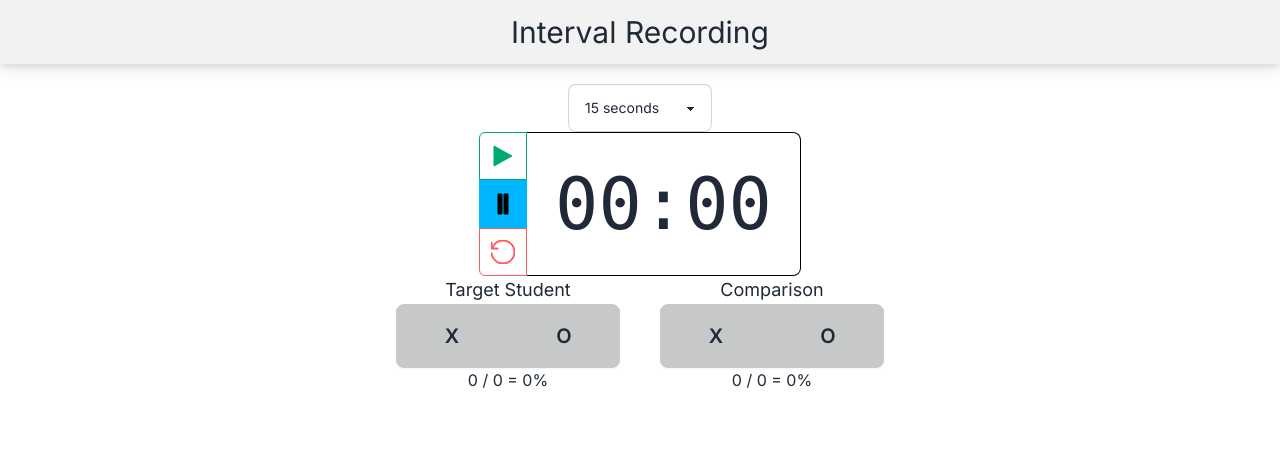
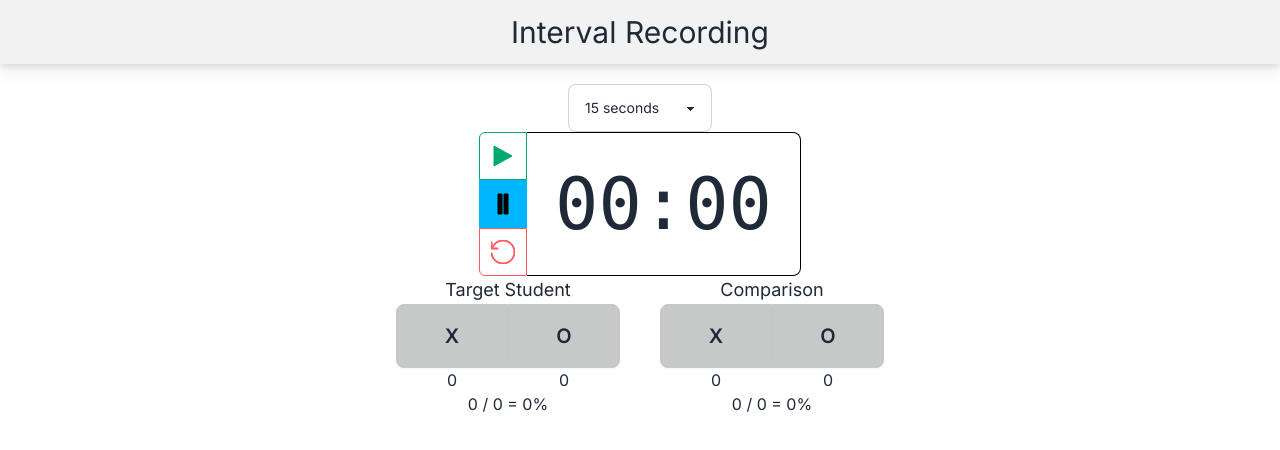
Before and after one commit to Walrussuit101/intervals, a Next.js app: page / in a window 1280 px wide. Shown: the top 450 px of the page. Built offline with nearby package versions, Linux system fonts and the light colour scheme.

Commit message:
add x / o counters

```diff
--- a/src/app/page.tsx
+++ b/src/app/page.tsx
@@ -4,11 +4,41 @@ import Timer from "@/components/Timer";
 import useTimer from "@/hooks/useTimer";
 import { useState } from "react";
 
+interface XO {
+    x: number
+    o: number
+}
+
 const Home = () => {
     const { totalSeconds, setTotalSeconds, shouldIncrement, setShouldIncrement } = useTimer();
     const [interval, setInterval] = useState(15);
-    const [targetOs, setTargetOs] = useState(0);
-    const [comparisonOs, setComparisonOs] = useState(0);
+
+    const [target, setTarget] = useState({
+        x: 0,
+        o: 0
+    });
+    const [comparison, setComparison] = useState({
+        x: 0,
+        o: 0
+    });
+
+    const addToTarget = (toAdd: XO) => {
+        setTarget(prev => {
+            return {
+                x: prev.x + toAdd.x,
+                o: prev.o + toAdd.o
+            }
+        })
+    }
+
+    const addToComparison = (toAdd: XO) => {
+        setComparison(prev => {
+            return {
+                x: prev.x + toAdd.x,
+                o: prev.o + toAdd.o
+            }
+        })
+    }
 
     const numIntervals = Math.floor(totalSeconds / interval);
 
@@ -38,27 +68,41 @@ const Home = () => {
                     resetAction={() => {
                         setShouldIncrement(false);
                         setTotalSeconds(0);
-                        setTargetOs(0);
-                        setComparisonOs(0);
+                        setTarget({
+                            x: 0,
+                            o: 0
+                        });
+                        setComparison({
+                            x: 0,
+                            o: 0
+                        });
                     }}
                 />
                 <div className="flex w-full justify-center items-center gap-10">
                     <div className="flex flex-col items-center">
                         <p className="text-lg">Target Student</p>
                         <div className="flex w-56">
-                            <button className="btn btn-lg w-1/2 btn-active rounded-r-none text-xl">X</button>
-                            <button className="btn btn-lg w-1/2 btn-active rounded-l-none text-xl" onClick={() => setTargetOs(prev => prev + 1)}>O</button>
+                            <button className="btn btn-lg w-1/2 btn-active rounded-r-none text-xl" onClick={() => addToTarget({ x: 1, o: 0})}>X</button>
+                            <button className="btn btn-lg w-1/2 btn-active rounded-l-none text-xl" onClick={() => addToTarget({ x: 0, o: 1})}>O</button>
                         </div>
-                        <span>{targetOs} / {numIntervals} = {numIntervals === 0 ? 0 : ((targetOs / numIntervals) * 100).toFixed(2)}%</span>
+                        <div className="flex w-56">
+                            <span className="w-1/2 text-center">{target.x}</span>
+                            <span className="w-1/2 text-center">{target.o}</span>
+                        </div>
+                        <span>{target.o} / {numIntervals} = {numIntervals === 0 ? 0 : ((target.o / numIntervals) * 100).toFixed(2)}%</span>
                     </div>
 
                     <div className="flex flex-col items-center">
                         <p className="text-lg">Comparison</p>
                         <div className="flex w-56">
-                            <button className="btn btn-lg w-1/2 btn-active rounded-r-none text-xl">X</button>
-                            <button className="btn btn-lg w-1/2 btn-active rounded-l-none text-xl" onClick={() => setComparisonOs(prev => prev + 1)}>O</button>
+                            <button className="btn btn-lg w-1/2 btn-active rounded-r-none text-xl" onClick={() => addToComparison({x: 1, o: 0})}>X</button>
+                            <button className="btn btn-lg w-1/2 btn-active rounded-l-none text-xl" onClick={() => addToComparison({x: 0, o: 1})}>O</button>
                         </div>
-                        <span>{comparisonOs} / {numIntervals} = {numIntervals === 0 ? 0 : ((comparisonOs / numIntervals) * 100).toFixed(2)}%</span>
+                        <div className="flex w-56">
+                            <span className="w-1/2 text-center">{comparison.x}</span>
+                            <span className="w-1/2 text-center">{comparison.o}</span>
+                        </div>
+                        <span>{comparison.o} / {numIntervals} = {numIntervals === 0 ? 0 : ((comparison.o / numIntervals) * 100).toFixed(2)}%</span>
                     </div>
                 </div>
             </div>
```
Also changed, not shown: src/app/layout.tsx (+4 -2 lines).
